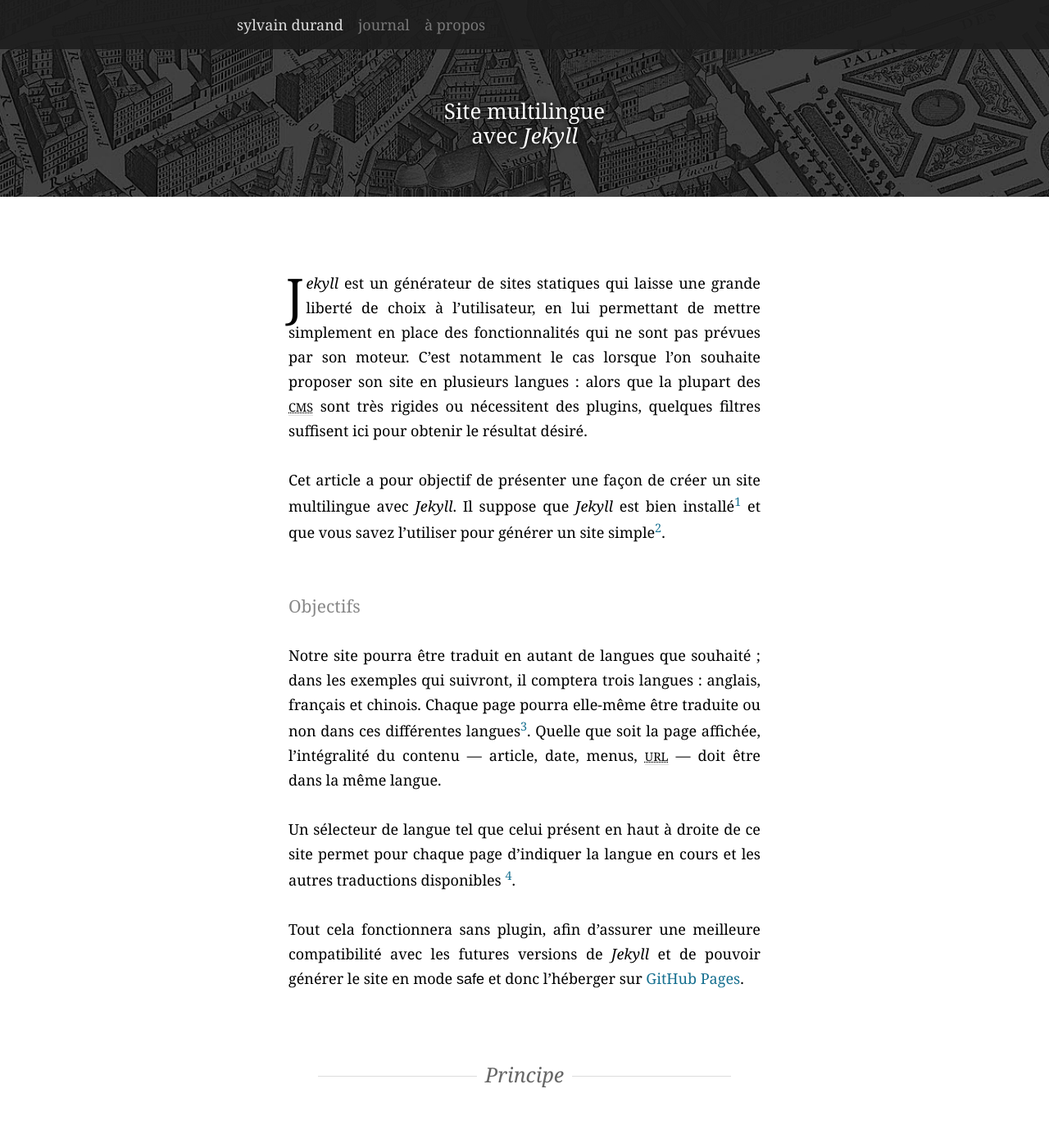
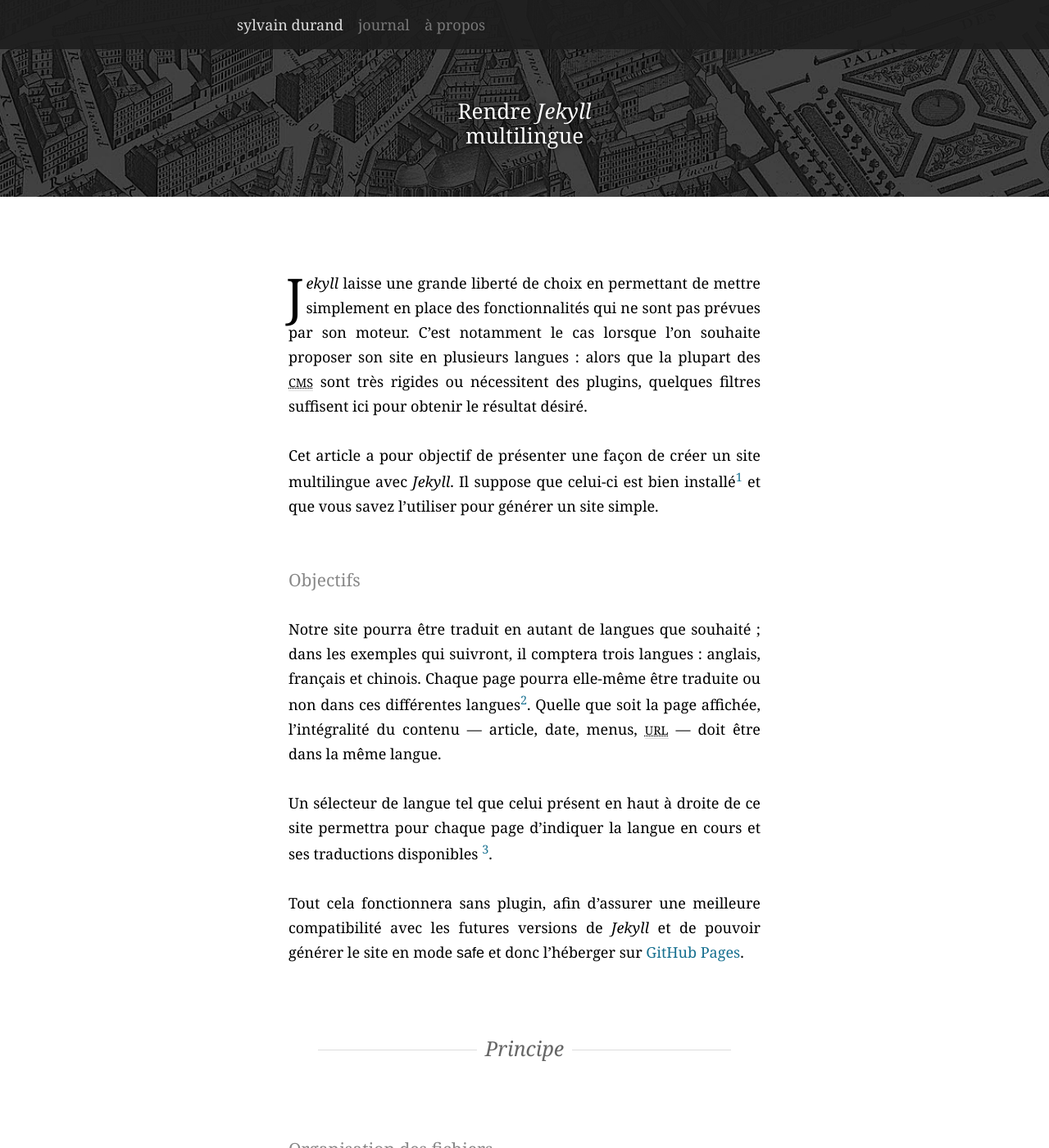
Before and after one commit to simonmeggle/simonmeggle.github.io, a Jekyll site: the page built from _posts/fr/2014-09-15-site-multilingue-avec-jekyll.md, in a window 1280 px wide and 1400 px high. Shown: the whole window at 82% size. Built offline with Jekyll 4.4.1, drawn with Linux system fonts in a browser that asks for light colours; some web fonts are replaced; some of the changed text lies outside the part shown.

Commit message:
Proofreading

```diff
--- a/_posts/fr/2014-09-15-site-multilingue-avec-jekyll.md
+++ b/_posts/fr/2014-09-15-site-multilingue-avec-jekyll.md
@@ -1,15 +1,15 @@
 ---
-title: Site multilingue <br/> avec <em>Jekyll</em>
+title: Rendre <em>Jekyll</em> <br/> multilingue
 ---
 
-J<em>ekyll</em> est un générateur de sites statiques qui laisse une grande liberté de choix à l'utilisateur, en lui permettant de mettre simplement en place des fonctionnalités qui ne sont pas prévues par son moteur. C'est notamment le cas lorsque l'on souhaite proposer son site en plusieurs langues : alors que la plupart des CMS sont très rigides ou nécessitent des plugins, quelques filtres suffisent ici pour obtenir le résultat désiré.
+J<em>ekyll</em> laisse une grande liberté de choix en permettant de mettre simplement en place des fonctionnalités qui ne sont pas prévues par son moteur. C'est notamment le cas lorsque l'on souhaite proposer son site en plusieurs langues : alors que la plupart des CMS sont très rigides ou nécessitent des plugins, quelques filtres suffisent ici pour obtenir le résultat désiré.
 
-Cet article a pour objectif de présenter une façon de créer un site multilingue avec _Jekyll_. Il suppose que _Jekyll_ est bien installé[^1] et que vous savez l'utiliser pour générer un site simple[^new].
+Cet article a pour objectif de présenter une façon de créer un site multilingue avec _Jekyll_. Il suppose que celui-ci est bien installé[^installation] et que vous savez l'utiliser pour générer un site simple.
 
 ### Objectifs
 Notre site pourra être traduit en autant de langues que souhaité ; dans les exemples qui suivront, il comptera trois langues : anglais, français et chinois. Chaque page pourra elle-même être traduite ou non dans ces différentes langues[^traductions]. Quelle que soit la page affichée, l'intégralité du contenu --- article, date, menus, URL --- doit être dans la même langue.
 
-Un sélecteur de langue tel que celui présent en haut à droite de ce site permet pour chaque page d'indiquer la langue en cours et les autres traductions disponibles [^selecteur].
+Un sélecteur de langue tel que celui présent en haut à droite de ce site permettra pour chaque page d'indiquer la langue en cours et ses traductions disponibles [^selecteur].
 
 Tout cela fonctionnera sans plugin, afin d'assurer une meilleure compatibilité avec les futures versions de _Jekyll_ et de pouvoir générer le site en mode `safe` et donc l'héberger sur [GitHub Pages](https://pages.github.com/).
 
@@ -70,7 +70,7 @@ Par défaut, _Jekyll_ génère les URL à partir du nom des fichiers, de la form
 permalink: /:title/
 {% endhighlight %}
 
-Il est également possible de spécifier individuellement une adresse pour chaque fichier en indiquant la variable `permalink` dans son entête[^index].
+Nous pouvons également spécifier individuellement une adresse pour chaque fichier en indiquant la variable `permalink` dans son entête[^index].
 
 
 
@@ -97,7 +97,7 @@ name: hello
 
 ### Liste des articles par langue
 
-Les pages affichant la liste des articles ne doivent afficher que ceux qui sont dans la bonne langue, ce qui peut être atteint facilement grâce à la métadonnée `lang`. Le code suivant permet d'afficher l'ensemble des posts de la bonne langue, selon le dossier dans lequel il est placé :
+Les pages affichant la liste des articles ne doivent afficher que ceux qui sont dans la bonne langue, ce qui peut être atteint facilement grâce à la métadonnée `lang`. Le code suivant permet d'afficher l'ensemble des articles de la bonne langue :
 
 {% highlight html %}
 {% raw %}
@@ -320,9 +320,7 @@ permalink: /sitemaps.xml
 {% endhighlight %}
 
 
-[^1]: Commencez par [installer RVM](http://rvm.io/rvm/install) stable avec Ruby, puis [installez Jekyll](http://jekyllrb.com/docs/installation/) à l'aide de `gem install jekyll`.
-
-[^new]: La commande `jekyll new` suffit pour générer un site où appliquer ces exemples. Utiliser `jekyll serve` permet de générer le site et de le servir à l'adresse `localhost:4000`.
+[^installation]: L'article [Site statique avec *Jekyll*](/site-statique-avec-Jekyll) décrit comment installer et utiliser *Jekyll* pour obtenir un site simple.
 
 [^rangement]: Il est tout à fait possible de ranger différemment les articles, mais il sera alors nécessaire de spécifier manuellement la langue de chaque article par la suite dans chaque entête.
 
@@ -334,7 +332,7 @@ permalink: /sitemaps.xml
 
 [^index]: C'est par exemple le cas pour la page d'accueil, que l'on place à la racine en indiquant `permalink: /` dans l'entête.
 
-[^selecteur]: Les différents liens de ce sélecteur doivent renvoyer vers la traduction de la page en cours, et non vers la page d'accueil du site traduit.
+[^selecteur]: Les différents liens de ce sélecteur doivent renvoyer vers la traduction de la page en cours, et non vers la page d'accueil traduite.
 
 [^css]: Pour cela, il faut bien déclarer l'attribut `lang` de la balise `html` en indiquant `<html lang="{{ page.lang }}">` dans le _layout_.
 
```
Also changed, not shown: other parts of _posts/fr/2014-09-15-site-multilingue-avec-jekyll.md (+2 -2 lines).
